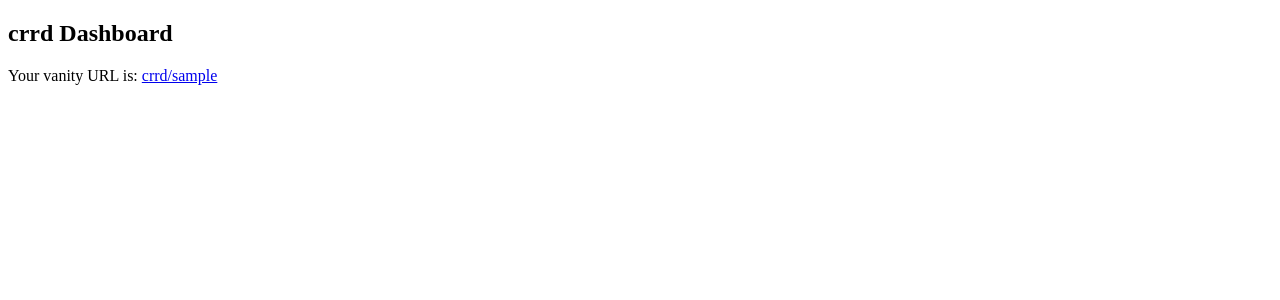
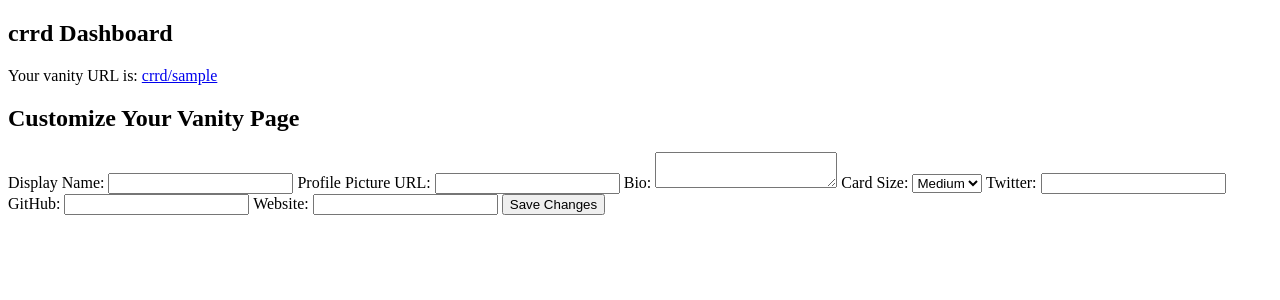
Before and after one commit to depletable/crrd, a Flask app: page /dashboard in a window 1280 px wide. Shown: the top 300 px of the page. Run offline with Flask 3, Linux system fonts and the light colour scheme; the visitor is signed in with stand-in values (Sample User, id 1); data comes from the database, SQL or seed files in the repository.

Commit message:
Update dashboard.html profile customization

```diff
--- a/templates/dashboard.html
+++ b/templates/dashboard.html
@@ -13,5 +13,34 @@
       <button type="submit">Claim</button>
     </form>
   {% endif %}
+  <h2>Customize Your Vanity Page</h2>
+<form method="POST">
+  <label>Display Name:</label>
+  <input type="text" name="display_name" value="{{ profile.display_name or '' }}">
+
+  <label>Profile Picture URL:</label>
+  <input type="text" name="avatar_url" value="{{ profile.avatar_url or '' }}">
+
+  <label>Bio:</label>
+  <textarea name="bio">{{ profile.bio or '' }}</textarea>
+
+  <label>Card Size:</label>
+  <select name="card_size">
+    <option value="small" {% if profile.card_size == 'small' %}selected{% endif %}>Small</option>
+    <option value="medium" {% if profile.card_size == 'medium' or not profile.card_size %}selected{% endif %}>Medium</option>
+    <option value="large" {% if profile.card_size == 'large' %}selected{% endif %}>Large</option>
+  </select>
+
+  <label>Twitter:</label>
+  <input type="text" name="twitter" value="{{ profile.twitter or '' }}">
+
+  <label>GitHub:</label>
+  <input type="text" name="github" value="{{ profile.github or '' }}">
+
+  <label>Website:</label>
+  <input type="text" name="website" value="{{ profile.website or '' }}">
+
+  <button type="submit">Save Changes</button>
+</form>
 </body>
 </html>
```
